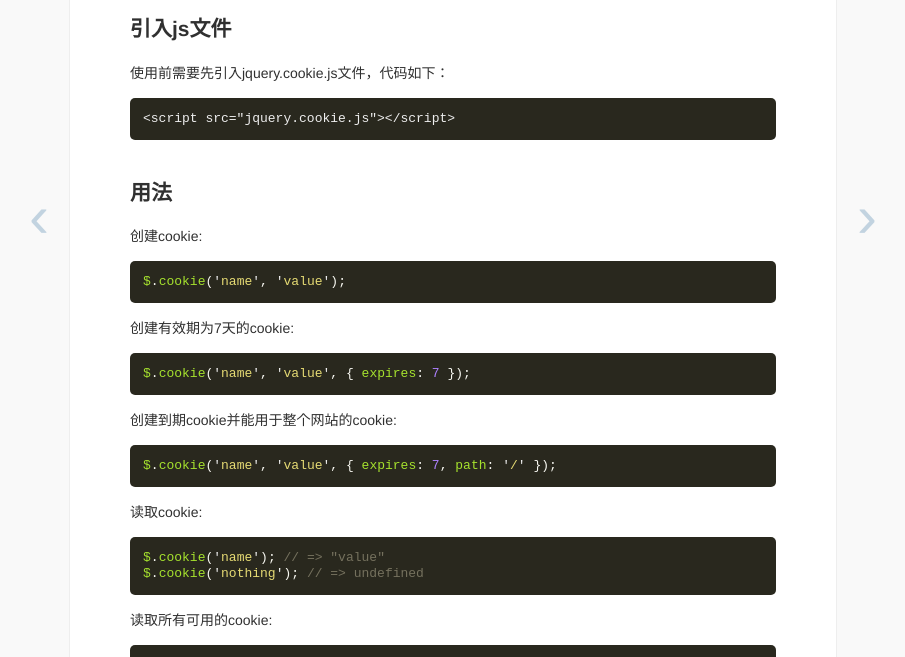
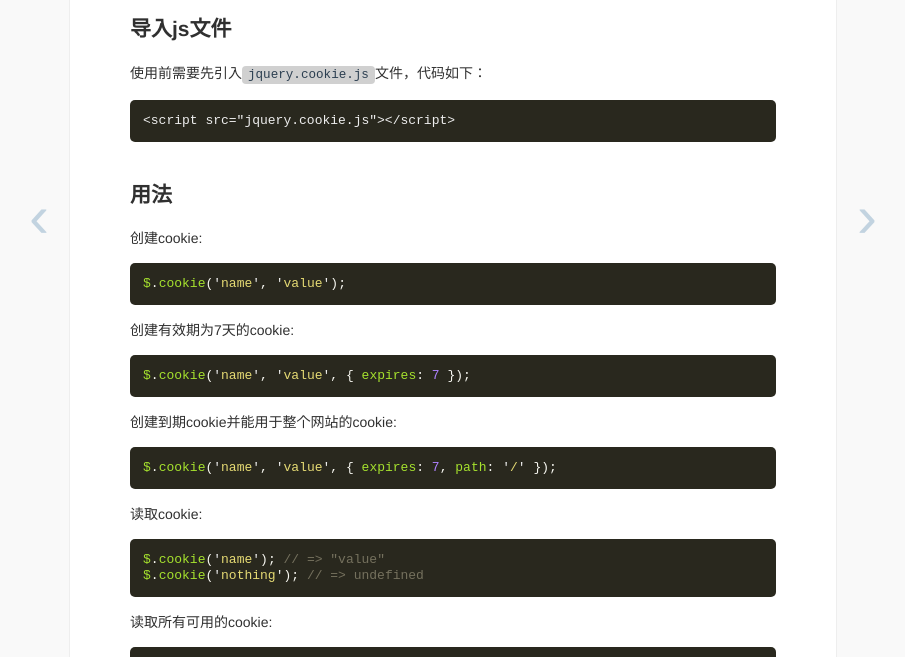
Before and after one commit to tandaly/blog, a Jekyll site: the page built from _posts/2014-6-22-jquerycookie.md, in a window 1280 px wide and 900 px high, scrolled down 652 px, cut to the strip 243-900 px from the top of the window. Shown: the whole strip, without its empty margins (187-1092 px from the left). Built offline with Jekyll 4.4.1, drawn with Linux system fonts in a browser that asks for light colours; Markdown is read by kramdown in place of the engine named in the settings; comment, search, counter and statistics services are not loaded.

Commit message:
Published with https://stackedit.io/

````diff
--- a/_posts/2014-6-22-jquerycookie.md
+++ b/_posts/2014-6-22-jquerycookie.md
@@ -9,8 +9,8 @@
 ## 浏览的支持情况
 ![](https://camo.githubusercontent.com/1176ea6ce99215a0b8de53defaa91c77669b1921/68747470733a2f2f73617563656c6162732e636f6d2f62726f777365722d6d61747269782f6a71756572792d636f6f6b69652e737667)
 
-## 引入js文件
-使用前需要先引入jquery.cookie.js文件，代码如下：
+## 导入js文件
+使用前需要先引入`jquery.cookie.js`文件，代码如下：
 
 ```
 <script src="jquery.cookie.js"></script>
````
